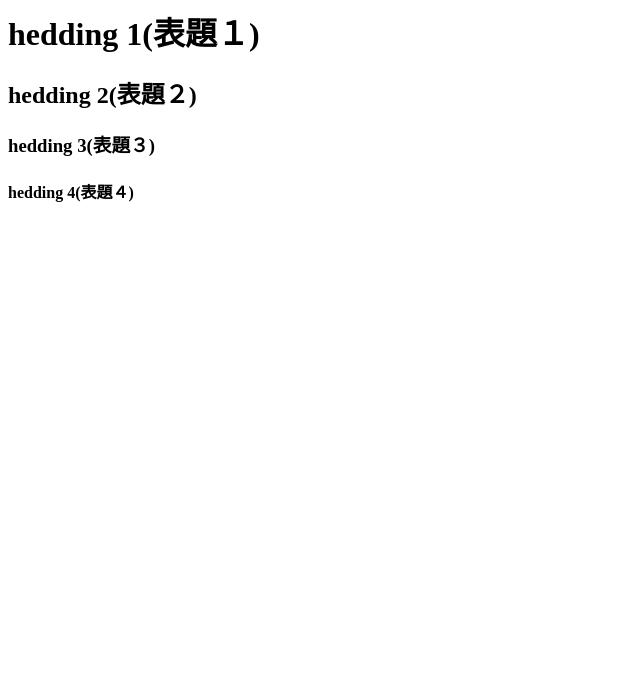
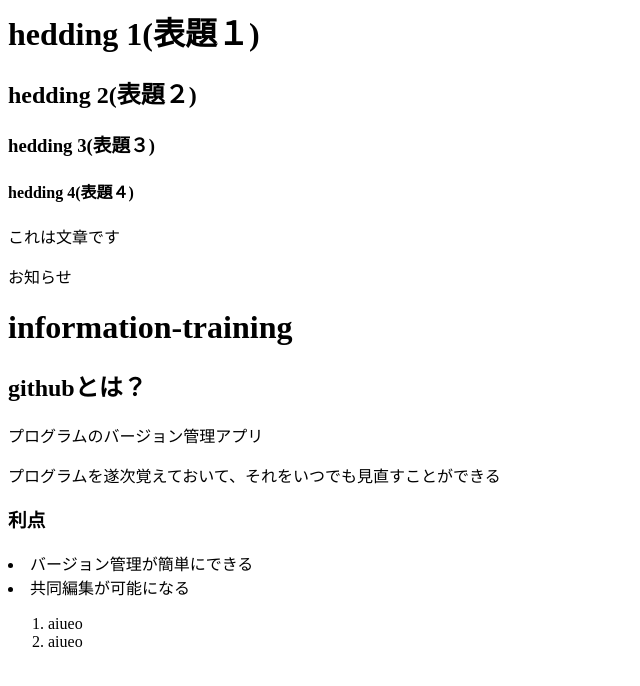
Before and after one commit to raruaaa/information-training, a plain HTML site: page index.html in a window 1280 px wide. Shown: the whole page, without its empty margins (0-640 px from the left). Drawn offline with Linux system fonts and the light colour scheme.

Commit message:
9月17日4時間目htmlやマークダウンの話

```diff
--- a/index.html
+++ b/index.html
@@ -2,3 +2,21 @@
 <h2>hedding 2(表題２)</h2>
 <h3>hedding 3(表題３)</h3>
 <h4>hedding 4(表題４)</h4>
+<p>これは文章です</p>
+お知らせ
+
+<h1>information-training</h1>
+<h2>githubとは？</h2>
+<storong>プログラムのバージョン管理アプリ</storong>
+<p>プログラムを遂次覚えておいて、それをいつでも見直すことができる</p>
+
+<h3>利点</h3>
+<u1>
+    <li>バージョン管理が簡単にできる</li>
+    <li>共同編集が可能になる</li>
+</u1>
+
+<ol>
+    <li>aiueo</li>
+    <li>aiueo</li>
+</ol>
```
Also changed, not shown: 1 other file.
